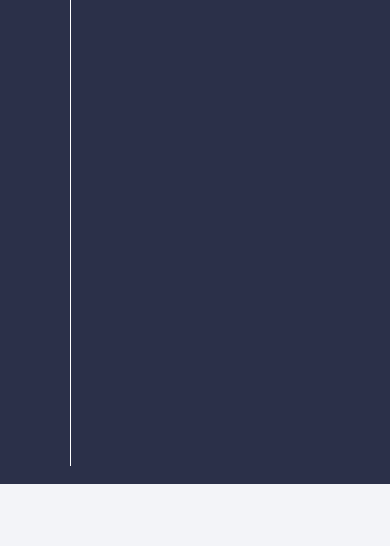
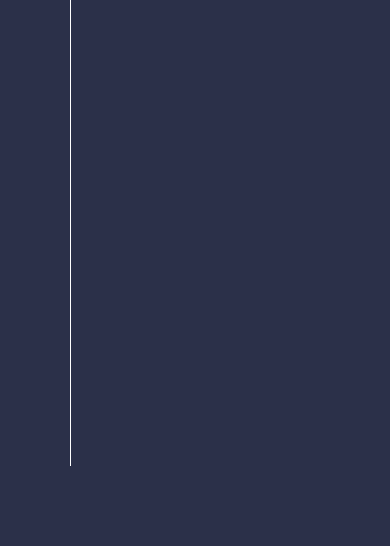
Before and after one commit to milosmiler/demo-proyecto-tennis.github.io, a plain HTML site: page index.html in a window 390 px wide. Both pictures are taken after a click on the element 101 px from the left and 64 px from the top of the page. Shown: the part 260-806 px from the top of the page. Drawn offline with Linux system fonts and the light colour scheme.

Commit message:
descomprimir css para ejemplo

```diff
--- a/css/style.css
+++ b/css/style.css
@@ -906,9 +906,9 @@ button.arrow.right {
         transform: rotate(-135deg)
     }
     header nav {
-        position: fixed;
+        position: absolute;
         width: 100%;
-        height: calc(100vh - 60px);
+        height: 200vh;
         background: #2b3049;
         left: 0;
         top: -40px;
```
